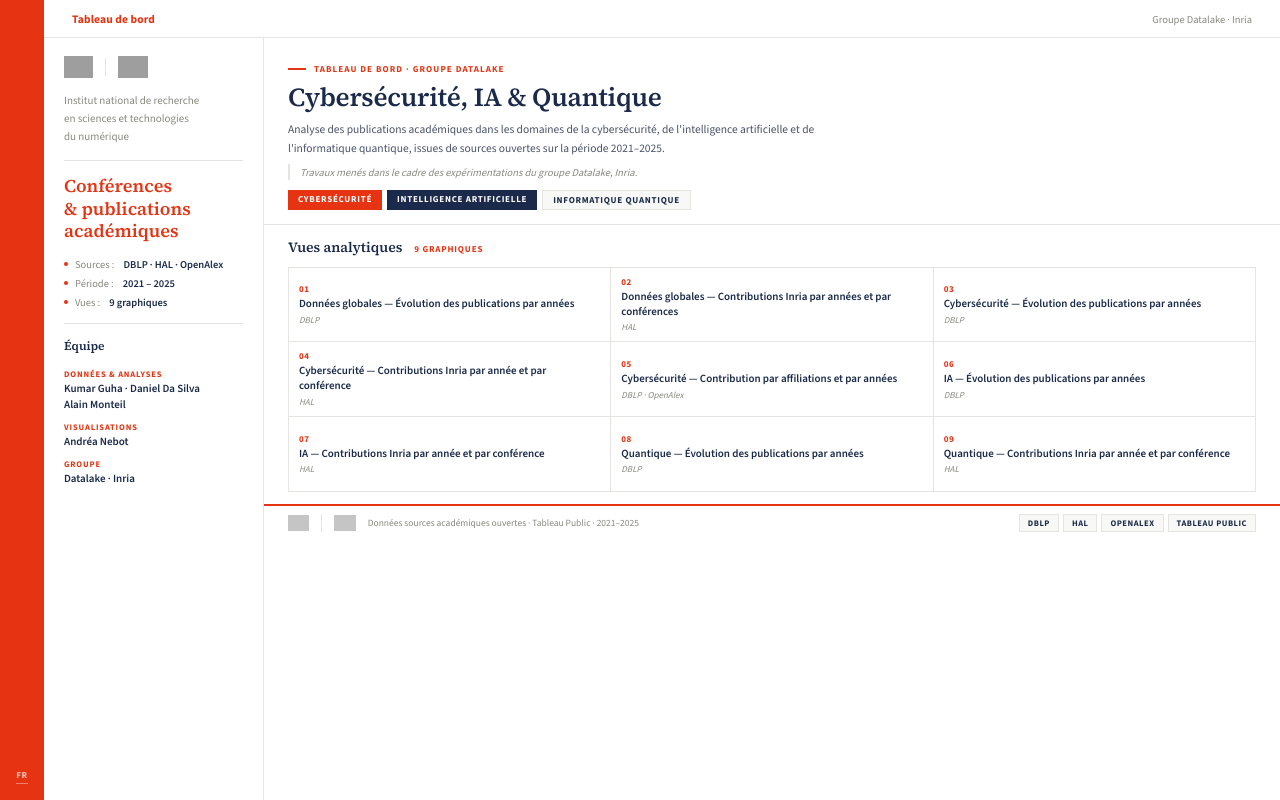
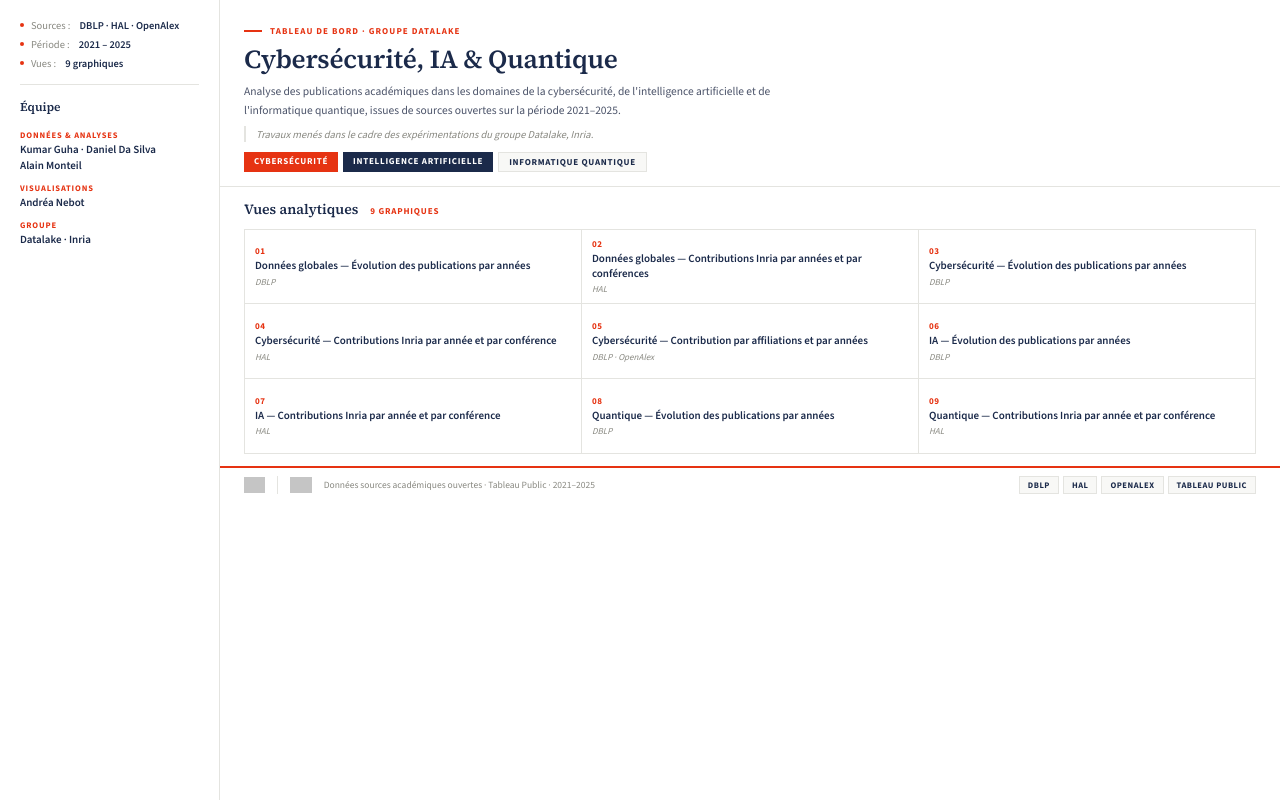
Before and after one commit to Inria-Datalake/Tableau_public_page_acueil, a plain HTML site: page index.html in a window 1280 px wide. Drawn offline with nearby package versions, Linux system fonts and the light colour scheme; grey boxes are pictures that could not be loaded.

Commit message:
Update index.html

```diff
--- a/index.html
+++ b/index.html
@@ -396,45 +396,16 @@
 </head>
 <body>
 
-  <!-- SIDEBAR -->
-  <aside class="sidebar">
-    <div class="sidebar-spacer"></div>
-    <div class="sidebar-lang">FR</div>
-  </aside>
+
 
   <!-- MAIN -->
   <div class="main">
-
-    <!-- TOP NAV -->
-    <nav class="topnav anim anim-1">
-      <a class="topnav-link" href="#">Tableau de bord</a>
-      <div class="topnav-spacer"></div>
-      <span class="topnav-group">Groupe Datalake · Inria</span>
-    </nav>
 
     <!-- BODY GRID -->
     <div class="body-grid">
 
       <!-- LEFT PANEL -->
       <aside class="left-panel anim anim-2">
-
-        <div class="logos-row">
-          <img src="https://raw.githubusercontent.com/Inria-Datalake/copublications-dashboard/refs/heads/main/assets/logo_inria.png"
-               alt="Inria" class="logo-img" />
-          <div class="logo-vr"></div>
-          <img src="https://raw.githubusercontent.com/Inria-Datalake/Page_accueil_github/refs/heads/main/docs/logo_datalake.png"
-               alt="Datalake" class="logo-img" />
-        </div>
-
-        <p class="identity-desc">
-          Institut national de recherche<br>en sciences et technologies<br>du numérique
-        </p>
-
-        <div class="left-divider"></div>
-
-        <div class="hero-label">
-          Conférences<br>&amp; publications<br>académiques
-        </div>
 
         <div class="hero-meta">
           <div class="hero-meta-item">
```
